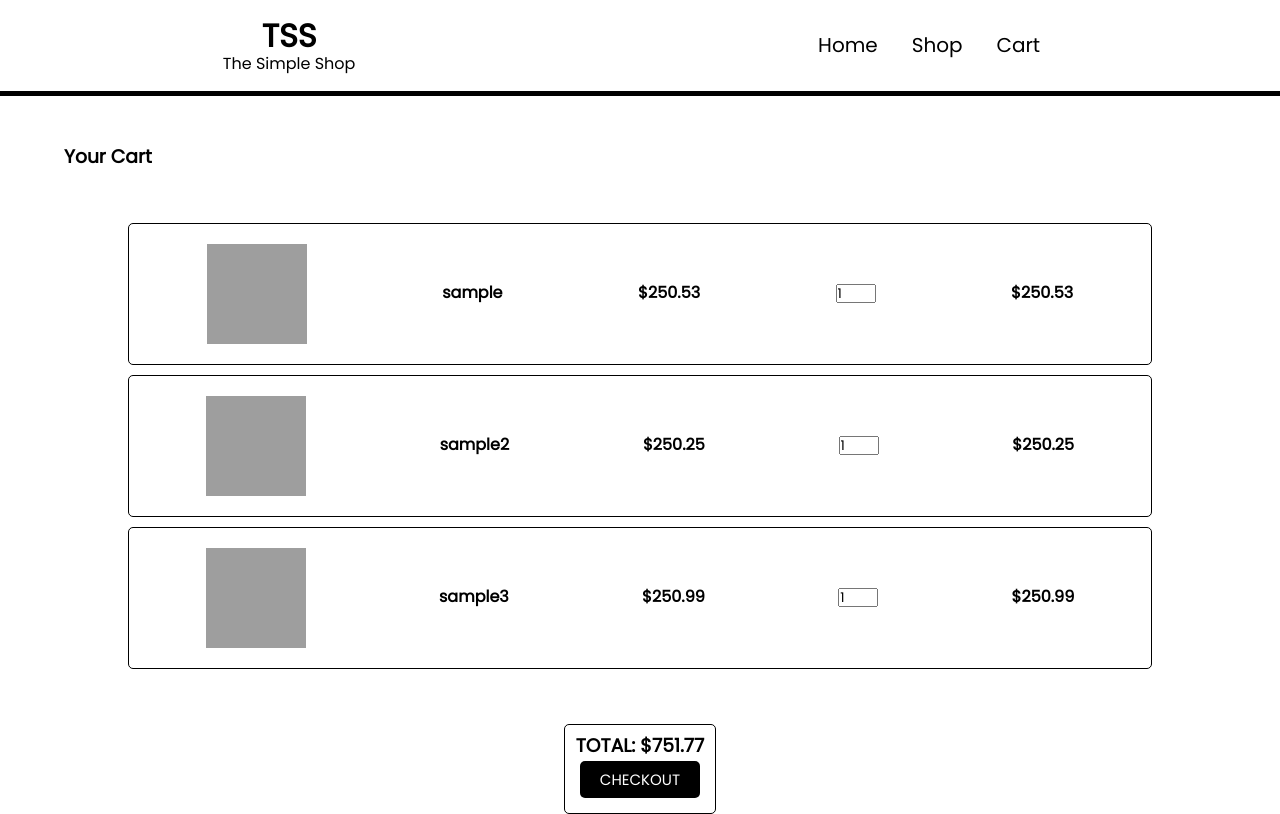
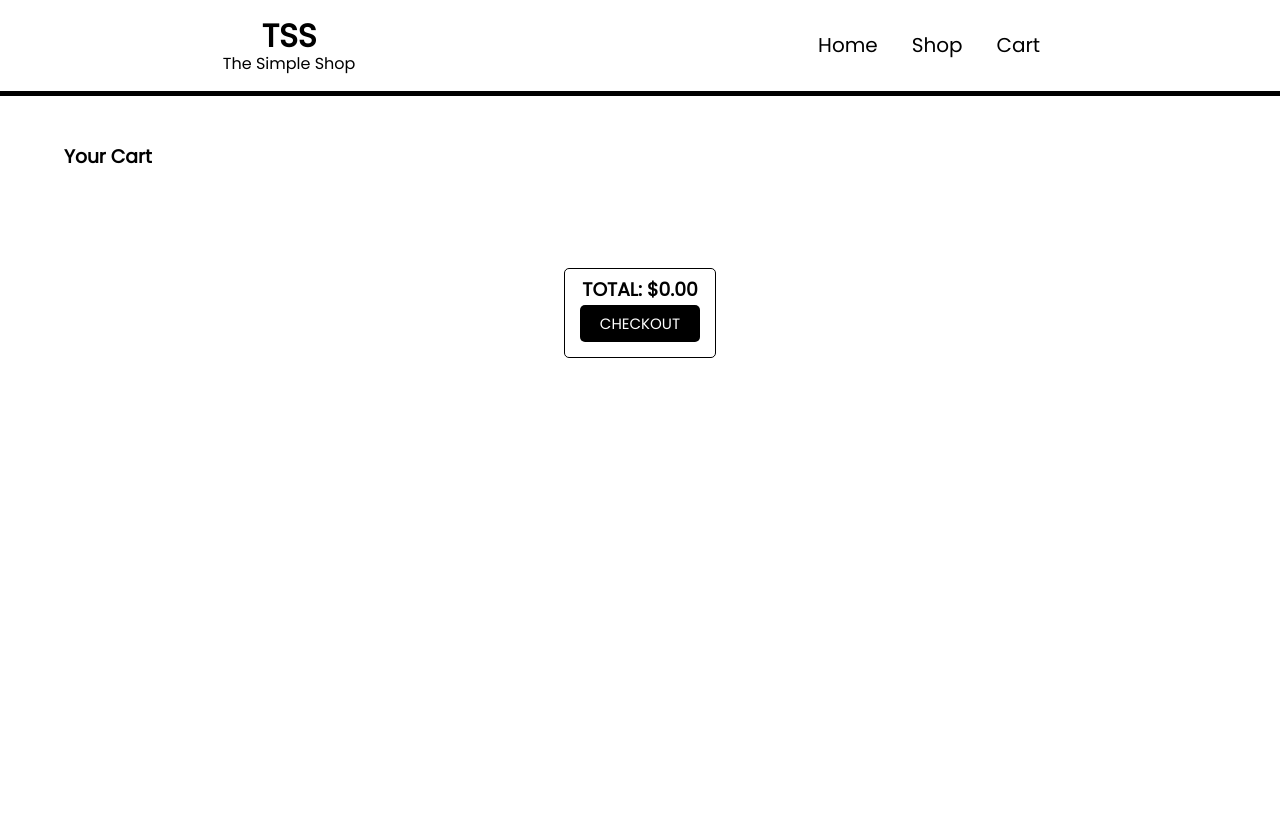
Before and after one commit to patchdpineapple/shopping-cart, a React (Create React App) app: page /cart in a window 1280 px wide. Built offline with nearby package versions, Linux system fonts and the light colour scheme; grey boxes are pictures that could not be loaded.

Commit message:
add to cart properly updates cart

```diff
--- a/src/components/AddToCart.js
+++ b/src/components/AddToCart.js
@@ -1,16 +1,32 @@
 import React, { useState, useEffect } from "react";
 import "./AddToCart.css";
 
-function AddToCart({ item, toggleShowAdd }) {
+function AddToCart({ item, toggleShowAdd, handleAddToCart }) {
+  /*****STATES*****/
   const [addItem, setAddItem] = useState({});
   const [quantity, setQuantity] = useState(1);
-  const [total, setTotal] = useState(0);
+  const [total, setTotal] = useState(item.price);
 
+  /*****METHODS*****/
+  //this method sets the total price of the item when quantity is changed
   const handleChange = (e) => {
     const { value } = e.target;
-    const total = Number((addItem.price * value).toFixed(2));
+    setQuantity(Number(value));
+    setTotal(Number((addItem.price * value).toFixed(2)));
+
+
   };
 
+  //this method puts a quantity and total price property to the item and adds it to cart
+  const onAddToCart = () => {
+    toggleShowAdd();
+    const tempitem = { ...addItem, quantity: quantity, total: total };
+    console.log(tempitem);
+    setAddItem(tempitem);
+    handleAddToCart(tempitem);
+  };
+
+  /*****LIFECYCLE METHODS*****/
   useEffect(() => {
     setAddItem(item);
   }, [item]);
@@ -33,12 +49,16 @@ function AddToCart({ item, toggleShowAdd }) {
             defaultValue={quantity}
             onChange={handleChange}
           />
-          <strong>{`$${addItem.total}`}</strong>
+          <strong>{`$${total}`}</strong>
         </div>
-        <button className="btn">Add to Cart</button>
+        <button className="btn" onClick={onAddToCart}>
+          Add to Cart
+        </button>
       </div>
     </div>
   );
 }
 
+
+
 export default AddToCart;
--- a/src/components/App.js
+++ b/src/components/App.js
@@ -1,14 +1,32 @@
-import React, {useState} from "react";
+import React, { useState } from "react";
 import "./App.css";
 import { BrowserRouter as Router, Switch, Route } from "react-router-dom";
-import productsList from '../data';
+import productsList from "../data";
 import Navlinks from "./Navlinks";
 import Home from "./Home";
 import Shop from "./Shop";
 import Cart from "./Cart";
 
 function App() {
+  /*****STATES*****/
   const [products, setProducts] = useState(productsList);
+  const [cartItems, setCartItems] = useState([]);
+
+  /*****METHODS*****/
+  //this method adds a new item to the cart or overwrite a current item
+  const handleAddToCart = (additem) => {
+
+    let tempitems = cartItems;
+    let index = tempitems.findIndex((item) => item.id === additem.id);
+    if (index === -1) {
+      setCartItems([...tempitems, additem ] );
+    } else {
+      console.log(typeof tempitems[index].quantity);
+      tempitems[index].quantity = tempitems[index].quantity + additem.quantity;
+      tempitems[index].total = tempitems[index].total + additem.total;
+      setCartItems(tempitems);
+    }
+  };
 
   return (
     <Router>
@@ -16,8 +34,18 @@ function App() {
         <Navlinks />
         <Switch>
           <Route exact path="/" component={Home} />
-          <Route path="/shop" component={()=> <Shop products={products} />} />
-          <Route path="/cart" component={Cart} />
+          <Route
+            path="/shop"
+            component={() => (
+              <Shop products={products} handleAddToCart={handleAddToCart} />
+            )}
+          />
+          <Route
+            path="/cart"
+            component={() => (
+              <Cart cartItems={cartItems} handleAddToCart={handleAddToCart} />
+            )}
+          />
         </Switch>
       </div>
     </Router>
--- a/src/components/Cart.js
+++ b/src/components/Cart.js
@@ -2,57 +2,33 @@ import React, { useState, useEffect } from "react";
 import CartItem from "./CartItem";
 import "./Cart.css";
 
-function Cart() {
-  const [sampleItems, setSampleItems] = useState([
-    {
-      id: 1,
-      name: "sample",
-      description: "",
-      price: 250.53,
-      image: "#",
-      quantity: 1,
-      total: 250.53,
-    },
-    {
-      id: 2,
-      name: "sample2",
-      description: "",
-      price: 250.25,
-      image: "#",
-      quantity: 1,
-      total: 250.25,
-    },
-    {
-      id: 3,
-      name: "sample3",
-      description: "",
-      price: 250.99,
-      image: "#",
-      quantity: 1,
-      total: 250.99,
-    },
-  ]);
-  const [cartItems, setCartItems] = useState([]);
+function Cart(props) {
+  /*****STATES*****/
+  const [cartItems, setCartItems] = useState(props.cartItems);
+  const [total, setTotal] = useState(0);
 
+/*****METHODS*****/
+//this method replaces an item with a new item that has its price and quantity updated
   const handleUpdatePrice = (updatedItem) => {
-    const tempitems = sampleItems.map((sampleItem) => {
-      if (sampleItem.id === updatedItem.id) {
+    const tempitems = cartItems.map((item) => {
+      if (item.id === updatedItem.id) {
         return updatedItem;
       }
-      return sampleItem;
+      return item;
     });
-    setSampleItems(tempitems);
+    setCartItems(tempitems);
   };
 
+  /*****LIFECYCLE METHODS*****/
   //update total everytime cartItems' state is changed
-  const [total, setTotal] = useState(0);
   useEffect(() => {
+    console.log(cartItems);
     let temptotal = 0;
-    for (let i = 0; i < sampleItems.length; i++) {
-      temptotal = temptotal + sampleItems[i].total;
+    for (let i = 0; i < cartItems.length; i++) {
+      temptotal = temptotal + cartItems[i].total;
     }
     setTotal(temptotal.toFixed(2));
-  }, [sampleItems]);
+  }, [cartItems]);
 
   return (
     <div className="Cart">
@@ -60,7 +36,7 @@ function Cart() {
         <h3>Your Cart</h3>
       </div>
       <div className="cart-items-container">
-        {sampleItems.map((item) => {
+        {cartItems.map((item) => {
           return (
             <CartItem
               key={item.id}
--- a/src/components/CartItem.css
+++ b/src/components/CartItem.css
@@ -21,6 +21,7 @@
 
 }
 
-.CartItem >  input {
+.CartItem input {
     width: 40px;
+    margin-right: 10px;
 }
--- a/src/components/CartItem.js
+++ b/src/components/CartItem.js
@@ -2,26 +2,28 @@ import React, { useState, useEffect } from "react";
 import "./CartItem.css";
 
 function CartItem({ item, onUpdatePrice }) {
+  /*****STATES*****/
   const [newItem, setNewItem] = useState(item);
 
+  /*****METHODS*****/
+  //this method calculates the new total price of an item based on quantity
   const handleChangeQuantity = (e) => {
     const { value } = e.target;
-    const total =  Number((newItem.price * value).toFixed(2));
-    setNewItem({ ...newItem, quantity: Number(value), total: total});
+    const total = Number((newItem.price * value).toFixed(2));
+    setNewItem({ ...newItem, quantity: Number(value), total: total });
     onUpdatePrice(newItem);
   };
 
-
-
-
-
-
-
   return (
     <div className="CartItem">
-      <img src={newItem.image} className="cart-product-image" alt="product"></img>
+      <img
+        src={newItem.image}
+        className="cart-product-image"
+        alt="product"
+      ></img>
       <strong>{newItem.name}</strong>
       <strong>{`$${newItem.price}`}</strong>
+      <div>
         <input
           name="quantity"
           type="number"
@@ -31,6 +33,7 @@ function CartItem({ item, onUpdatePrice }) {
         />
         <strong>{`$${newItem.total}`}</strong>
       </div>
+    </div>
   );
 }
 
--- a/src/components/Shop.js
+++ b/src/components/Shop.js
@@ -2,7 +2,7 @@ import React, { useState } from "react";
 import "./Shop.css";
 import ShopItem from "./ShopItem";
 
-function Shop({ products }) {
+function Shop({ products, handleAddToCart }) {
   return (
     <>
       <div className="Shop">
@@ -11,7 +11,7 @@ function Shop({ products }) {
         </div>
         <div className="products-container">
           {products.map((product) => {
-            return <ShopItem key={product.id} product={product} />;
+            return <ShopItem key={product.id} product={product} handleAddToCart={handleAddToCart}/>;
           })}
         </div>
       </div>
--- a/src/components/ShopItem.css
+++ b/src/components/ShopItem.css
@@ -13,6 +13,7 @@
 
 .ShopItem p {
     color: rgb(43, 43, 43);
+    margin-top: 5px;
 }
 
 .shop-product-image {
--- a/src/components/ShopItem.js
+++ b/src/components/ShopItem.js
@@ -3,7 +3,7 @@ import "./ShopItem.css";
 import AddToCart from "./AddToCart";
 
 
-function ShopItem({ product }) {
+function ShopItem({ product, handleAddToCart }) {
   const [showAdd, setShowAdd] = useState(false);
 
   const toggleShowAdd = () => {
@@ -27,7 +27,7 @@ function ShopItem({ product }) {
       </div>
       {showAdd ? (
 
-        <AddToCart item={product} toggleShowAdd={toggleShowAdd}/>
+        <AddToCart item={product} toggleShowAdd={toggleShowAdd} handleAddToCart={handleAddToCart}/>
 
     ) : null}
     </>
```
Also changed, not shown: 1 other file (tests, documents, lock files or other folders). Lines whose indentation alone changed are shown as unchanged.
